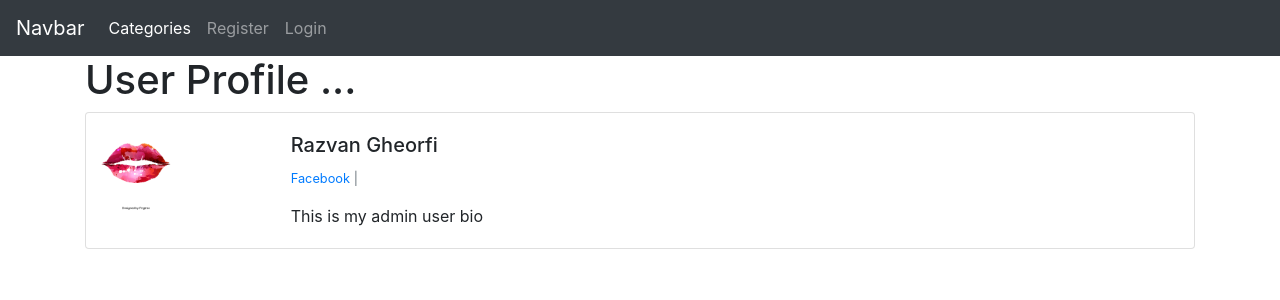
After one commit to Bebico/TheBlog, a Django app: page /users/1/profile/ in a window 1280 px wide. The commit adds this page. Shown: the top 300 px of the page. Run offline with Django 3.2, Linux system fonts and the light colour scheme; data comes from the database, SQL or seed files in the repository; both versions use the stored data as it was after the commit; some libraries are stand-ins or nearby versions.

Commit message:
created a blog profile page

```diff
--- a/Negustorul/settings.py
+++ b/Negustorul/settings.py
@@ -130,5 +130,9 @@ STATICFILES_DIRS = [
 MEDIA_ROOT = os.path.join(BASE_DIR, 'media')
 
 
+STATICFILES_DIRS = (
+    os.path.join(BASE_DIR, 'static'),
+)
+
 LOGIN_REDIRECT_URL = 'home'
 LOGOUT_REDIRECT_URL = 'home'
--- a/main/models.py
+++ b/main/models.py
@@ -21,7 +21,6 @@ class Profile(models.Model):
     website_url = models.CharField(max_length=255, null=True, blank=True)
     facebook_url = models.CharField(max_length=255, null=True, blank=True)
     instagram_url = models.CharField(max_length=255, null=True, blank=True)
-
 
 
     def __str__(self):
--- /dev/null
+++ b/users/templates/registration/user_profile.html
@@ -0,0 +1,43 @@
+{% extends 'base.html' %}
+{% load static %}
+
+{% block content %}
+    <h1>User Profile ...</h1>
+
+    <div class="card mb-3">
+          <div class="row no-gutters">
+            <div class="col-md-2">
+
+                {% if page_user.profile_pic.url %}
+                    <img src="{{ page_user.profile_pic.url }}" alt="" width="100" height="100">
+                {% else %}
+                    <img src="{% static 'main\images\user_default.jpg' %}" alt="" width="100" height="100">
+                {% endif %}
+
+            </div>
+            <div class="col-md-10">
+              <div class="card-body">
+                <h5 class="card-title">{{ page_user.user.first_name}} {{ page_user.user.last_name}}</h5>
+                  <p class="small text-muted">
+
+
+                      {% if page_user.website_url %}
+                        <a href="#">Website </a>|
+                      {% endif %}
+
+                      {% if page_user.facebook_url %}
+                        <a href="{{ page_user.facebook_url }}">Facebook </a>|
+                      {% endif %}
+
+                      {% if page_user.instagram_url %}
+                        <a href="#">Instagram</a>
+                      {% endif %}
+
+                  </p>
+                <p class="card-text">{{ page_user.bio }}</p>
+              </div>
+            </div>
+          </div>
+        </div>
+
+{% endblock %}
--- a/users/urls.py
+++ b/users/urls.py
@@ -1,5 +1,5 @@
 from django.urls import path
-from .views import UserRegisterView, UserEditView, PasswordsChangeView
+from .views import UserRegisterView, UserEditView, PasswordsChangeView, ShowProfilePageView
 from . import views
 
 urlpatterns = [
@@ -7,4 +7,6 @@ urlpatterns = [
     path('edit_profile/', UserEditView.as_view(), name='edit_profile'),
     path('password/', PasswordsChangeView.as_view(template_name='registration/change_password.html')),
     path('password_succes', views.password_succes, name='password_succes'),
+    path("<int:pk>/profile/", ShowProfilePageView.as_view(), name='show_profile_page'),
+
 ]
--- a/users/views.py
+++ b/users/views.py
@@ -1,10 +1,21 @@
-from django.shortcuts import render
+from django.shortcuts import render, get_object_or_404
 from django.views import generic
+from django.views.generic import DetailView
 from django.contrib.auth.forms import UserCreationForm, UserChangeForm, PasswordChangeForm
 from django.contrib.auth.views import PasswordChangeView
 from django.urls import reverse_lazy
 from .forms import SignUpForm, EditProfileForm, PasswordChangingForm
+from main.models import Profile
 
+class ShowProfilePageView(DetailView):
+    model = Profile
+    template_name = 'registration/user_profile.html'
+
+    def get_context_data(self, *args, **kwargs):
+        context = super(ShowProfilePageView, self).get_context_data(*args, **kwargs)
+        page_user = get_object_or_404(Profile, id=self.kwargs['pk'])
+        context["page_user"] = page_user
+        return context
 
 class PasswordsChangeView(PasswordChangeView):
     form_class = PasswordChangingForm
```
Also changed, not shown: main/templates/article_details.html (+15 -3 lines), db.sqlite3, media/images/profile/arsenal-fc-logo-png-115360207333ccdpebvn6.png (added).
